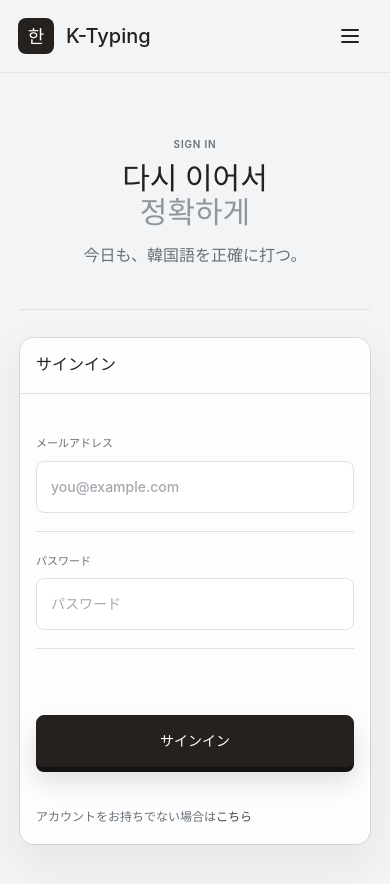
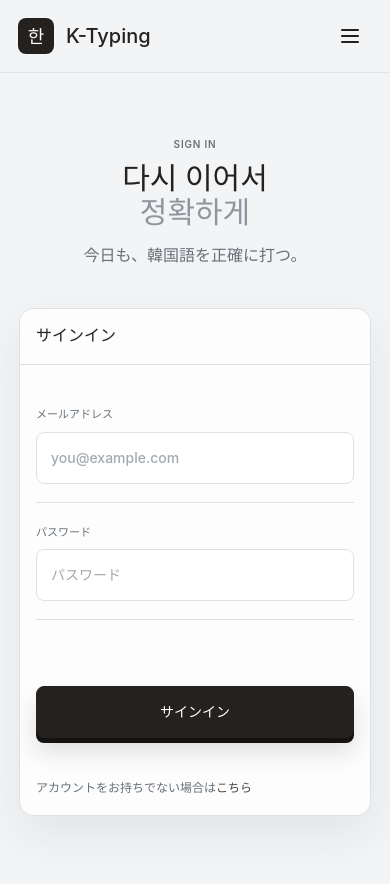
Before and after one commit to okuda1506/K-Typing, a React (Vite) app in the folder frontend/: page /signin in a window 390 px wide. Shown: the top 884 px of the page. After the commit the page ends 862 px from the top, so only its background shows below. Built offline with nearby package versions, Linux system fonts and the light colour scheme; no server answers.

Commit message:
Geminiレビュー指摘を修正

```diff
--- a/frontend/src/features/auth/SignInPage.tsx
+++ b/frontend/src/features/auth/SignInPage.tsx
@@ -103,8 +103,12 @@ export function SignInPage() {
                     <p>今日も、韓国語を正確に打つ。</p>
                 </header>
 
-                <form className="auth-form reveal-delay-1" onSubmit={handleSubmit} data-reveal>
-                    <Card className="border-[var(--line)] bg-white/80 shadow-[0_18px_48px_rgba(32,37,42,0.08)] backdrop-blur">
+                <form
+                    className="auth-card-form reveal-delay-1"
+                    onSubmit={handleSubmit}
+                    data-reveal
+                >
+                    <Card className="ring-[var(--line)] bg-white/80 shadow-[0_18px_48px_rgba(32,37,42,0.08)] backdrop-blur">
                         <CardHeader className="border-b border-[var(--line)]">
                             <CardTitle className="text-[16px] font-semibold text-[var(--black)]">
                                 サインイン
--- a/frontend/src/features/auth/SignUpPage.tsx
+++ b/frontend/src/features/auth/SignUpPage.tsx
@@ -117,8 +117,12 @@ export function SignUpPage() {
                     <p>韓国語を、正確に打つ。</p>
                 </header>
 
-                <form className="auth-form reveal-delay-1" onSubmit={handleSubmit} data-reveal>
-                    <Card className="border-[var(--line)] bg-white/80 shadow-[0_18px_48px_rgba(32,37,42,0.08)] backdrop-blur">
+                <form
+                    className="auth-card-form reveal-delay-1"
+                    onSubmit={handleSubmit}
+                    data-reveal
+                >
+                    <Card className="ring-[var(--line)] bg-white/80 shadow-[0_18px_48px_rgba(32,37,42,0.08)] backdrop-blur">
                         <CardHeader className="border-b border-[var(--line)]">
                             <CardTitle className="text-[16px] font-semibold text-[var(--black)]">
                                 サインアップ
--- a/frontend/src/index.css
+++ b/frontend/src/index.css
@@ -586,11 +586,9 @@ a {
   color: #8f969d;
 }
 
-.auth-form {
+.auth-card-form {
   width: 100%;
   margin-top: 56px;
-  padding: 28px 0 0;
-  border-top: 1px solid var(--line);
 }
 
 .auth-field {
@@ -1423,7 +1421,7 @@ a {
   }
 
   .auth-copy,
-  .auth-form {
+  .auth-card-form {
     margin-top: 32px;
   }
 
```
